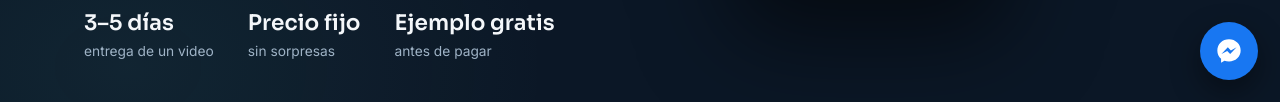
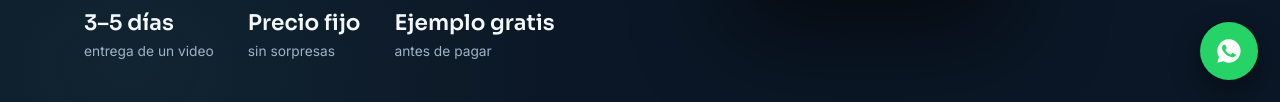
Before and after one commit to ZAGOMON/nube-andina, a plain HTML site: page index.html in a window 1280 px wide. Shown: the part 698-800 px from the top of the page. Drawn offline with Linux system fonts and the light colour scheme.

Commit message:
Connect contact buttons to WhatsApp
Co-Authored-By: Claude Opus 5.5 <noreply@anthropic.com>

```diff
--- a/index.html
+++ b/index.html
@@ -422,7 +422,7 @@ footer a:hover{color:var(--snow)}
 
 <script>
 // WhatsApp number in international format, digits only (e.g. '59170000000'). Empty = contact buttons go to Facebook.
-const WHATSAPP = '';
+const WHATSAPP = '59162899672';
 const MSG = 'Hola Nube Andina, quiero ver un ejemplo para mi negocio: ';
 const ICON_WA = '<svg viewBox="0 0 24 24" fill="#fff"><path d="M12 2a10 10 0 0 0-8.6 15.1L2 22l5-1.3A10 10 0 1 0 12 2zm5.3 14.1c-.2.6-1.3 1.2-1.8 1.2-.5.1-1 .2-3.4-.7-2.9-1.1-4.7-4-4.9-4.2-.1-.2-1.2-1.6-1.2-3s.8-2.2 1-2.5c.3-.3.6-.3.8-.3h.6c.2 0 .4 0 .6.5l.9 2.1c.1.2.1.4 0 .6l-.4.6-.4.4c-.1.1-.3.3-.1.6.2.3.8 1.3 1.7 2.1 1.2 1 2.1 1.3 2.4 1.5.3.1.5.1.6-.1l.9-1.1c.2-.3.4-.2.7-.1l2 1c.3.1.5.2.5.3.1.2.1.7-.1 1.4z"/></svg>';
 const ICON_FB = '<svg viewBox="0 0 24 24" fill="#fff"><path d="M12 2C6.4 2 2 6.1 2 11.6c0 2.9 1.2 5.4 3.2 7.1V22l2.9-1.6c1.2.3 2.5.5 3.9.5 5.6 0 10-4.1 10-9.4S17.6 2 12 2zm1 12.6-2.5-2.7-5 2.7 5.5-5.8 2.6 2.7 4.9-2.7z"/></svg>';
```
